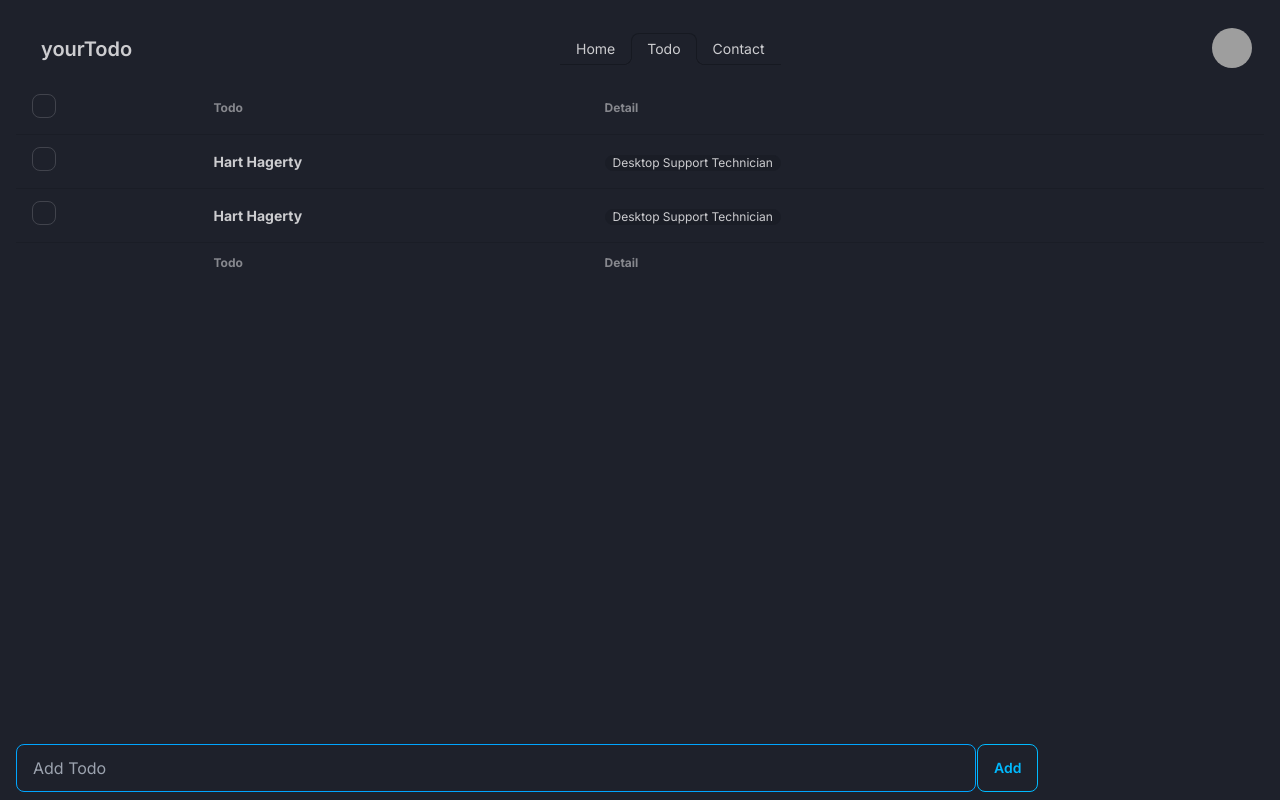
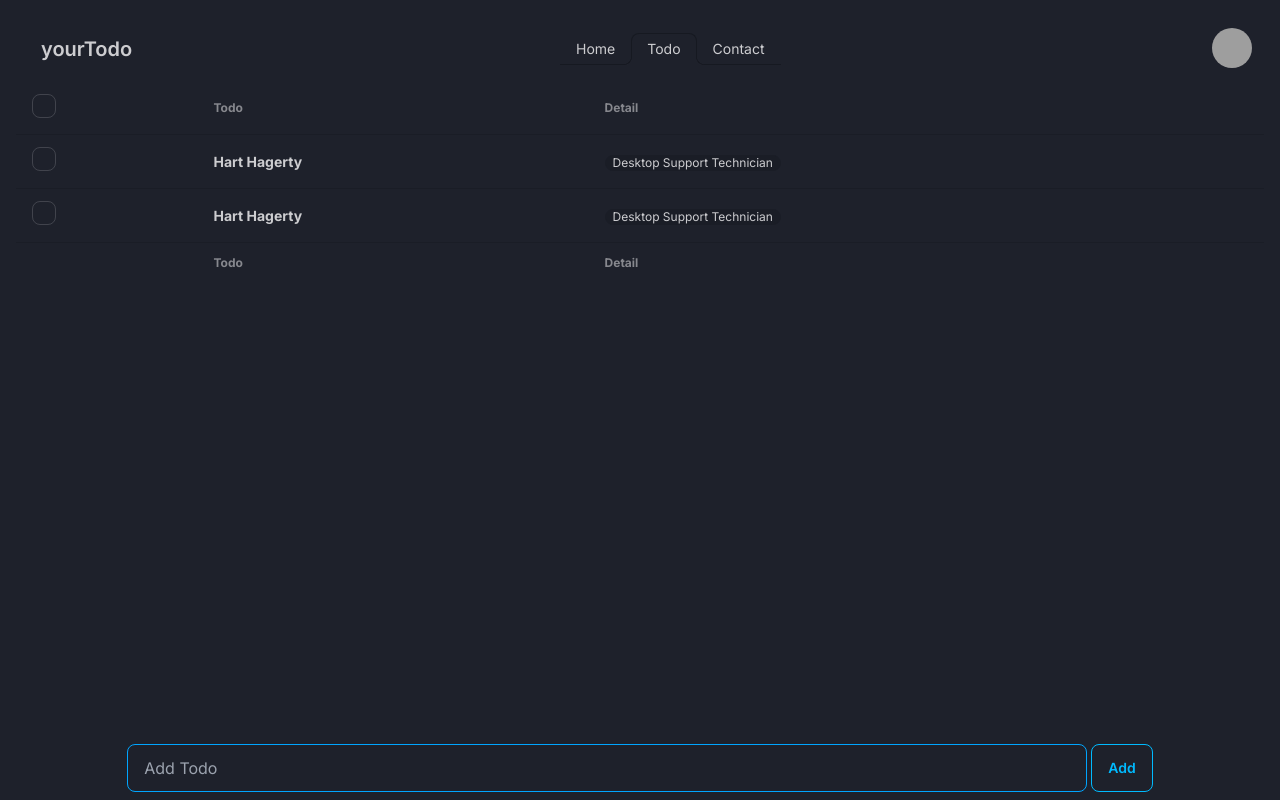
Before and after one commit to HuyN2105/your-todo, a Next.js app: page /todo in a window 1280 px wide. Built offline with nearby package versions, Linux system fonts and the light colour scheme; grey boxes are pictures that could not be loaded.

Commit message:
update addTodo

```diff
--- a/app/todo/AddTodo.tsx
+++ b/app/todo/AddTodo.tsx
@@ -4,11 +4,11 @@ import React from 'react';
 function AddTodo() {
 	return (
 		<>
-			<form className='fixed flex top-full -translate-y-14 w-full'>
+			<form className='fixed flex justify-center top-full -translate-y-14 -translate-x-4 w-full'>
 				<input
 					type='text'
 					placeholder='Add Todo'
-					className='input input-bordered input-primary w-9/12 mr-px'
+					className='input input-bordered input-primary w-9/12 mr-1'
 				/>
 				<button className='btn btn-outline btn-info float-end'>Add</button>
 			</form>
```
